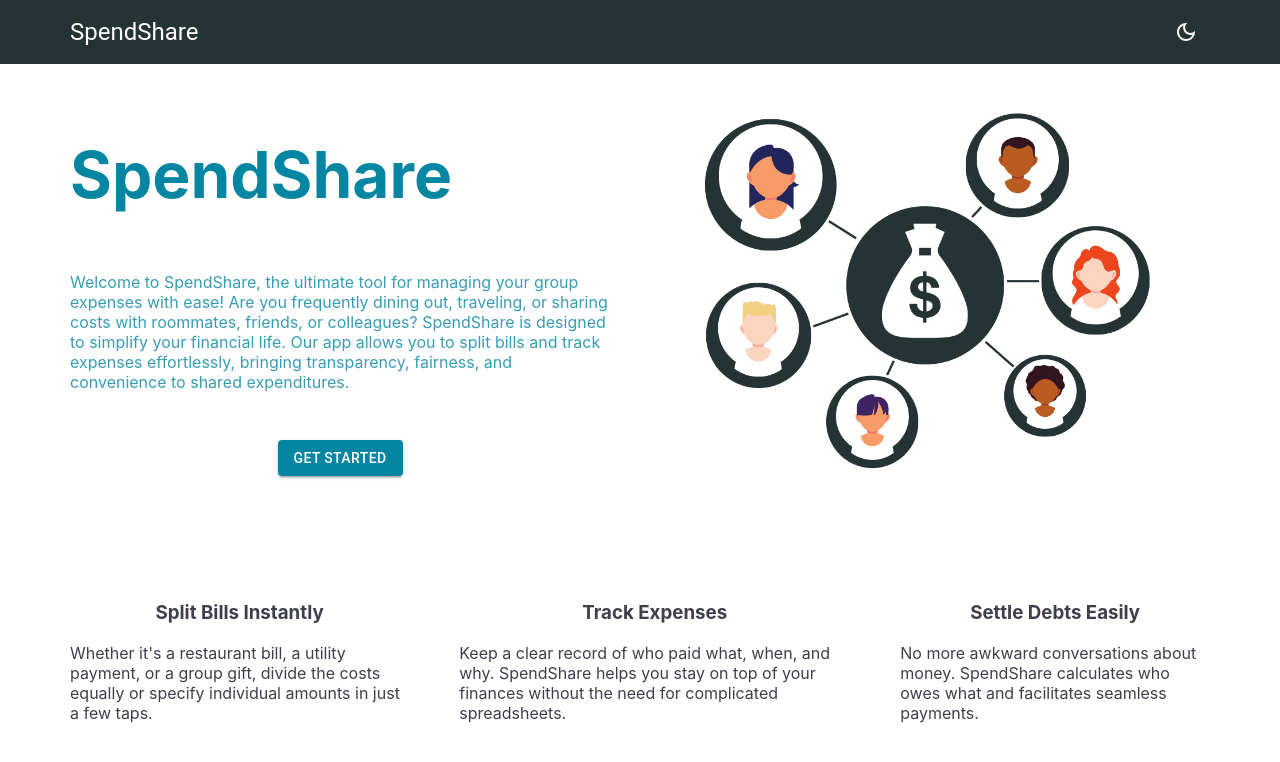
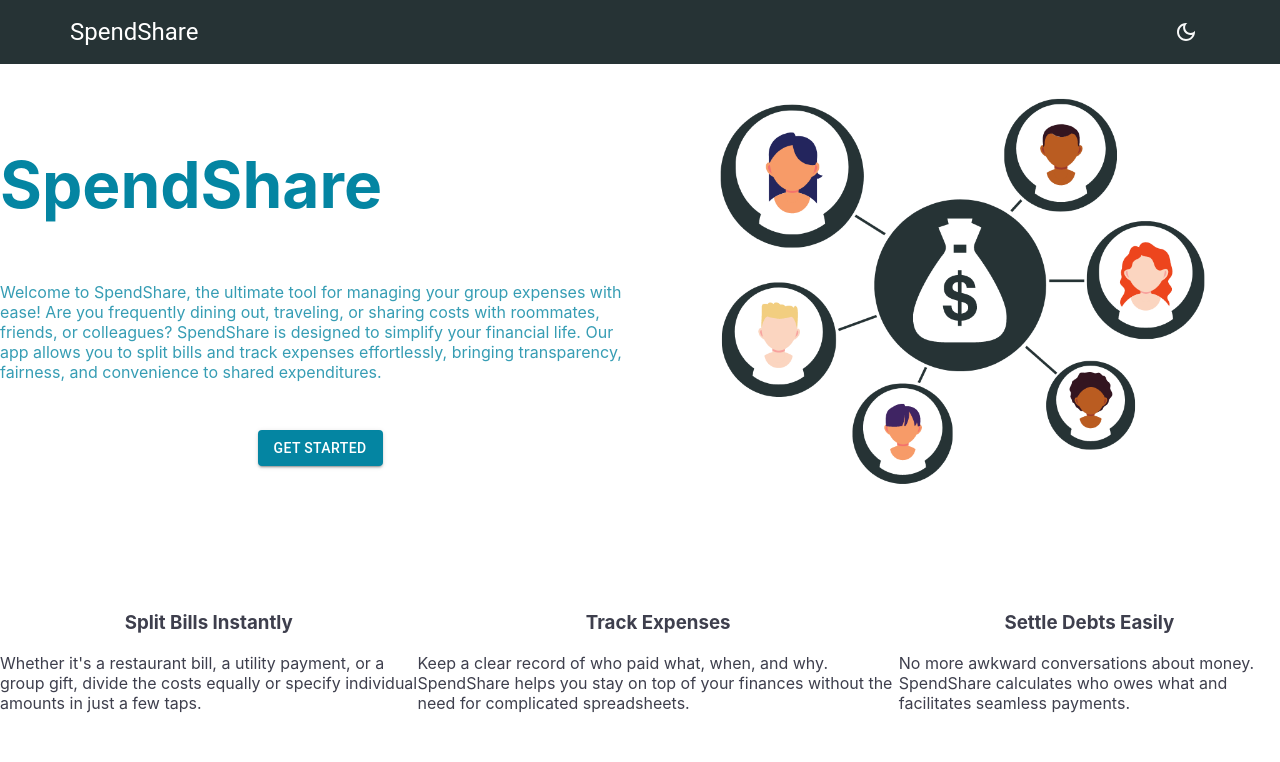
Before and after one commit to e-0922-ja/expense-tracker-app, a React (Create React App) app in the folder frontend/: page / in a window 1280 px wide. Shown: the top 762 px of the page. Built offline with nearby package versions, Linux system fonts and the light colour scheme; no server answers.

Commit message:
style: change img size

```diff
--- a/frontend/src/views/pages/HomePage.tsx
+++ b/frontend/src/views/pages/HomePage.tsx
@@ -86,17 +86,13 @@ const Text = styled.p`
 `;
 
 const HeroSection = styled.div`
+  width: 100%;
   display: flex;
   justify-content: space-around;
   align-items: center;
   height: 60%;
-  padding: 0 70px;
-  gap: 30px;
   @media (max-width: 600px) {
     height: 100%;
-    width: 100%;
-    padding: 0 20px;
-    gap: 0;
     flex-direction: column;
     justify-content: flex-start;
     align-items: flex-start;
@@ -109,7 +105,7 @@ const HeroContainer = styled.div`
   justify-content: center;
   align-item: center;
   width: 50%;
-
+  height: fit-content;
   @media (max-width: 600px) {
     width: 100%;
   }
@@ -120,33 +116,27 @@ const ImageContainer = styled.div`
   justify-content: center;
   align-item: center;
   width: 50%;
-  height: 100%;
   @media (max-width: 600px) {
     width: 100%;
-    padding: 0 20px;
   }
 `;
 
 const ImageTag = styled.img`
-  @media (max-width: 600px) {
-    height: 30%;
-  }
+  width: 100%;
+  object-fit: contain;
 `;
 
 const SubSection = styled.div`
-  gap: 50px;
   display: flex;
   justify-content: space-around;
   align-items: center;
   height: 40%;
-  padding: 0 70px;
   background: ${({ theme }) => theme.palette.primary.main};
   @media (max-width: 600px) {
-    gap: 0;
-    height: 100%;
+    width: 100%;
     flex-direction: column;
     justify-content: flex-start;
-    padding: 0 20px;
+    align-items: flex-start;
   }
 `;
 
```
